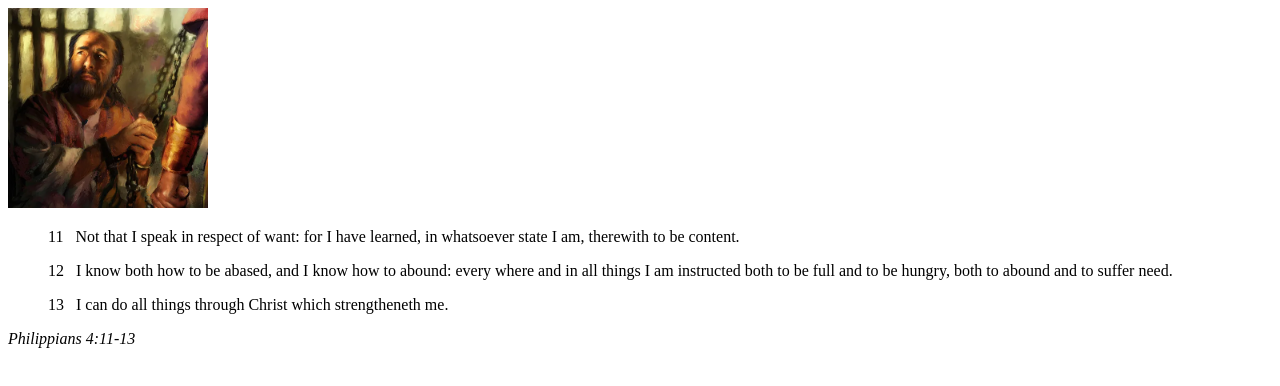
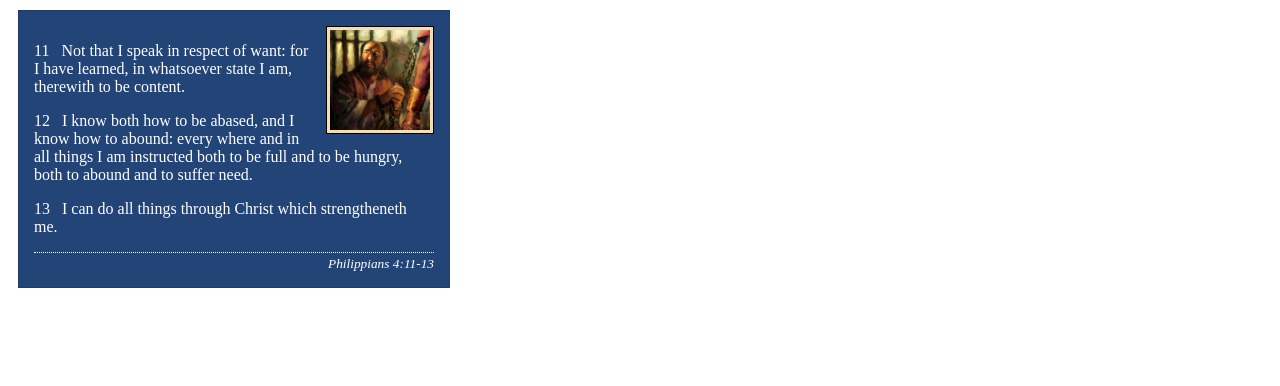
Before and after one commit to yoichiwh/wdd130, a plain HTML site: page week02/box-model.html in a window 1280 px wide. Drawn offline with Linux system fonts and the light colour scheme.

Commit message:
learning activities

```diff
--- a/week02/box-model.html
+++ b/week02/box-model.html
@@ -5,6 +5,7 @@
     <meta charset="UTF-8">
     <meta name="viewport" content="width=device-width, initial-scale=1.0">
     <title>Box Model Activity</title>
+    <link rel="stylesheet" href="styles/box-model.css">
 </head>
 
 <body>
--- a/week02/styles/box-model.css
+++ b/week02/styles/box-model.css
@@ -1,15 +1,31 @@
 .callout {
-    /* write declarations here */
+    max-width: 400px;
+    margin: 10px;
+    border: 1px solid rgb(0 0 0 / 0.1);
+    padding: 15px;
+    background-color: #247;
+    color: white;
 }
 
 .callout img {
-    /* write declarations here */
+    float: right;
+    margin: 0 0 10px 15px;
+    border: 1px solid black;
+    padding: 3px;
+    background-color: wheat;
+    width: 100px;
+    height: auto;
 }
 
 blockquote {
-    /* write declarations here */
+    margin: 0;
 }
 
 cite {
-    /* write declarations here */
+    display: block;
+    border-top: 1px dotted white;
+    padding-top: 3px;
+    text-align: right;
+    font-size: smaller;
+
 }
```
Also changed, not shown: week02/block-vs-inline.html (+5 -3 lines).
